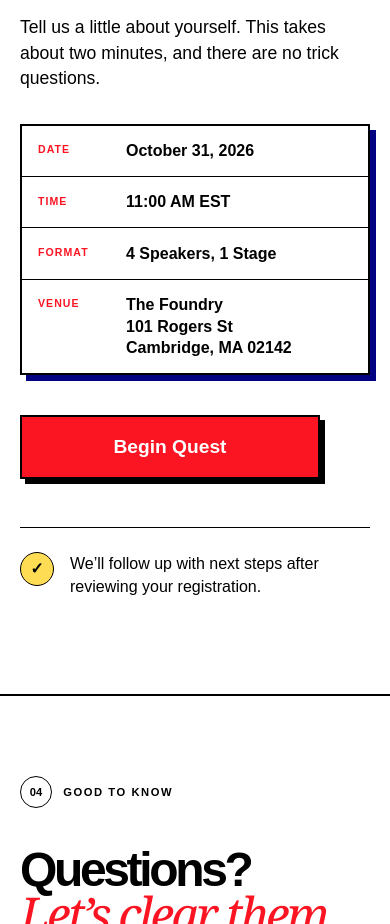
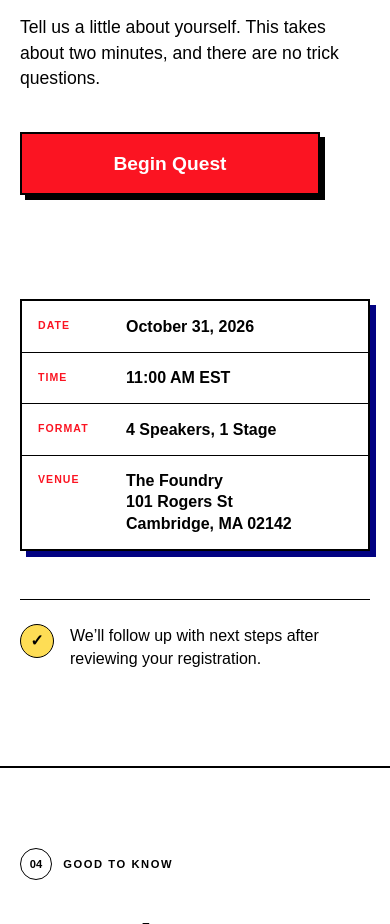
Before and after one commit to eryoungboy/mainquesthq, a Next.js app: page / in a window 390 px wide. Shown: the part 3971-4895 px from the top of the page. Built offline with nearby package versions, Linux system fonts and the light colour scheme; no server answers.

Commit message:
Reorder form and event details on mobile

```diff
--- a/src/app/globals.css
+++ b/src/app/globals.css
@@ -224,8 +224,10 @@ details p { max-width: 650px; padding-right: 3rem; }
 
 @media (min-width: 901px) {
   .mobile-begin-quest { display: none !important; }
+  .mobile-only { display: none !important; }
 }
 
 @media (max-width: 900px) {
   .desktop-begin-quest { display: none !important; }
+  .desktop-only { display: none !important; }
 }
--- a/src/app/page.tsx
+++ b/src/app/page.tsx
@@ -355,25 +355,27 @@ export default function Home() {
               Your quest starts <em>right here.</em>
             </h2>
             <p>Tell us a little about yourself. This takes about two minutes, and there are no trick questions.</p>
-            <div className="event-card" aria-label="Event information">
-              <p><span>Date</span><strong>October 31, 2026</strong></p>
-              <p><span>Time</span><strong>11:00 AM EST</strong></p>
-              <p><span>Format</span><strong>4 Speakers, 1 Stage</strong></p>
-              <p><span>Venue</span><strong>The Foundry<br />101 Rogers St<br />Cambridge, MA 02142</strong></p>
+            <div className="desktop-only">
+              <div className="event-card" aria-label="Event information">
+                <p><span>Date</span><strong>October 31, 2026</strong></p>
+                <p><span>Time</span><strong>11:00 AM EST</strong></p>
+                <p><span>Format</span><strong>4 Speakers, 1 Stage</strong></p>
+                <p><span>Venue</span><strong>The Foundry<br />101 Rogers St<br />Cambridge, MA 02142</strong></p>
+              </div>
             </div>
             {!showForm && (
               <div className="mobile-begin-quest" style={{ marginTop: "2.5rem", marginBottom: "1.5rem" }}>
                 <button type="button" className="button button-primary" style={{ width: "100%", maxWidth: "300px", fontSize: "1.2rem", padding: "1rem" }} onClick={() => setShowForm(true)}>Begin Quest</button>
               </div>
             )}
-            <div className="registration-note">
+            <div className="registration-note desktop-only">
               <span aria-hidden="true">✓</span>
               <p>
                 We’ll follow up with next steps after reviewing your registration.
               </p>
             </div>
             {showForm && (
-              <div style={{ marginTop: "2.5rem", padding: "1rem", background: "var(--yellow)", border: "2px solid var(--black)", fontWeight: 900 }}>
+              <div className="mobile-only" style={{ marginTop: "2.5rem", padding: "1rem", background: "var(--yellow)", border: "2px solid var(--black)", fontWeight: 900 }}>
                 Please fill the form to secure your spot!
               </div>
             )}
@@ -513,6 +515,21 @@ export default function Home() {
             )}
           </div>
           )}
+
+          <div className="mobile-only">
+            <div className="event-card" aria-label="Event information">
+              <p><span>Date</span><strong>October 31, 2026</strong></p>
+              <p><span>Time</span><strong>11:00 AM EST</strong></p>
+              <p><span>Format</span><strong>4 Speakers, 1 Stage</strong></p>
+              <p><span>Venue</span><strong>The Foundry<br />101 Rogers St<br />Cambridge, MA 02142</strong></p>
+            </div>
+            <div className="registration-note">
+              <span aria-hidden="true">✓</span>
+              <p>
+                We’ll follow up with next steps after reviewing your registration.
+              </p>
+            </div>
+          </div>
         </section>
 
         <section className="faq section-pad" id="faq" aria-labelledby="faq-title">
```
